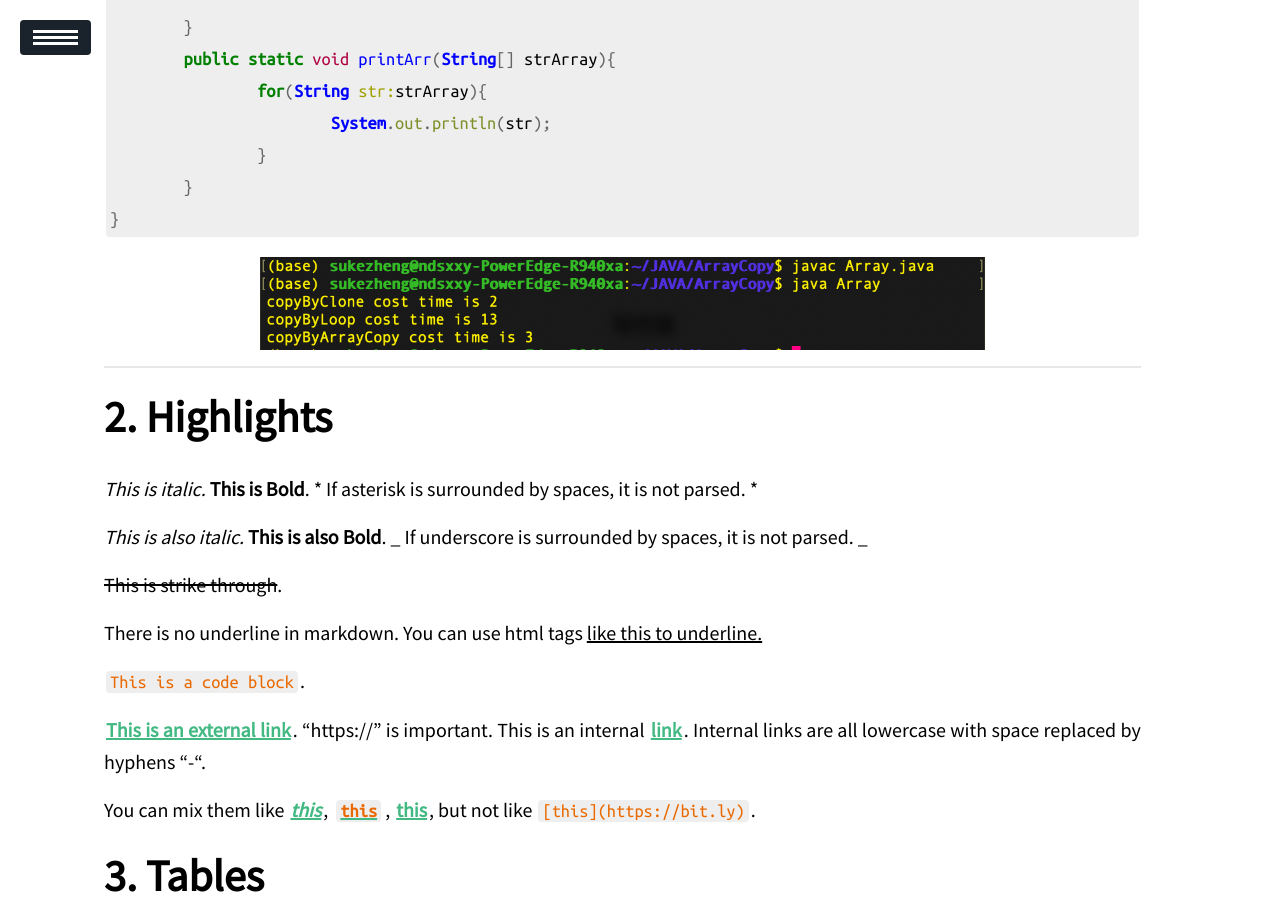
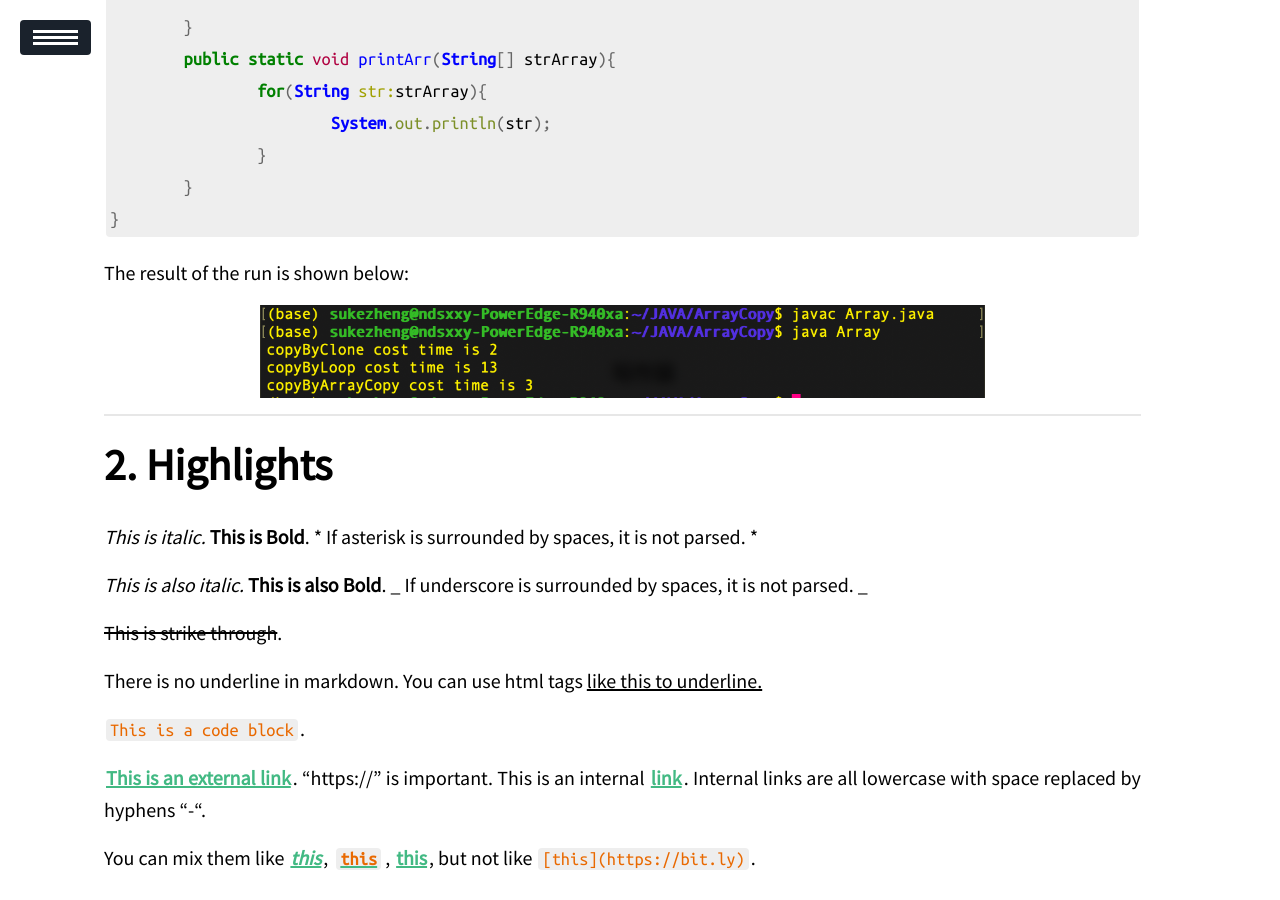
Before and after one commit to ssskz/ssskz.github.io, a Jekyll site: the page built from _posts/2023-2-21-JAVA.md, in a window 1280 px wide and 900 px high, scrolled down 11440 px. Built offline with Jekyll 4.4.1, drawn with Linux system fonts in a browser that asks for light colours; our own code applies the rules of GitHub Pages for plain Markdown files; formulas are drawn with MathJax 3; a script that is not in the unit is left out.

Commit message:
update
Signed-off-by: ssskz <12497590+ssskz@user.noreply.gitee.com>

````diff
--- a/_posts/2023-2-21-JAVA.md
+++ b/_posts/2023-2-21-JAVA.md
@@ -386,6 +386,8 @@ public class Array {
 }
 ```
 
+The result of the run is shown below:
+
 <img src="https://ssskz.github.io/about/java_arraycopy.png" width="70%">
 
 ------
````
